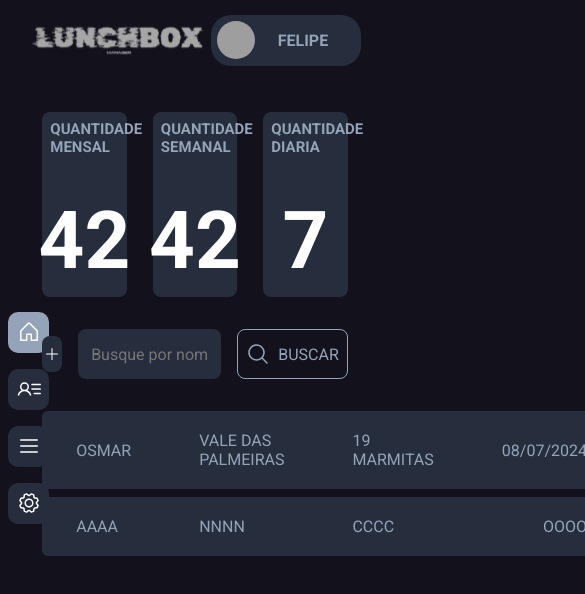
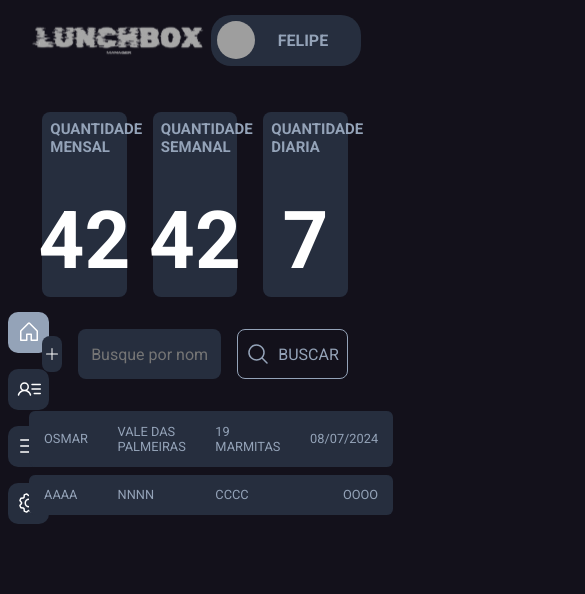
Before and after one commit to FelpFS1/lunchboxProject, a React (Vite) app: page / in a window 390 px wide. Shown: the top 594 px of the page, 585 px wide, since content can reach past the window. Built offline with nearby package versions, Linux system fonts and the light colour scheme; grey boxes are pictures that could not be loaded.

Commit message:
feat: adjust responsiveness

```diff
--- a/src/components/DataTable/styles.ts
+++ b/src/components/DataTable/styles.ts
@@ -1,14 +1,15 @@
 import styled from "styled-components";
+import breakpoints from "../../styles/breakPoints";
 
 export const TableContainer = styled.table`
   width: 85vw;
-
   border-collapse: separate;
   border-spacing: 0 0.5rem;
   margin-top: 1.5rem;
   justify-content: center;
   padding: 0 3.333vw;
-  overflow-x: auto;
+  overflow-x: scroll;
+  white-space: nowrap;
 
   td {
     padding: 1.25rem 2rem;
@@ -27,4 +28,23 @@ export const TableContainer = styled.table`
       border-bottom-right-radius: 6px;
     }
   }
+
+  @media ${breakpoints.xl} {
+    white-space: normal;
+    td {
+      padding: 0.8rem;
+      font-size: 0.8rem;
+    }
+    svg {
+      width: 1.3rem;
+    }
+  }
+  @media ${breakpoints.lg} {
+    padding: 0;
+    td {
+      overflow-y: scroll;
+      padding: 0.8rem;
+      font-size: 0.8rem;
+    }
+  }
 `;
```
